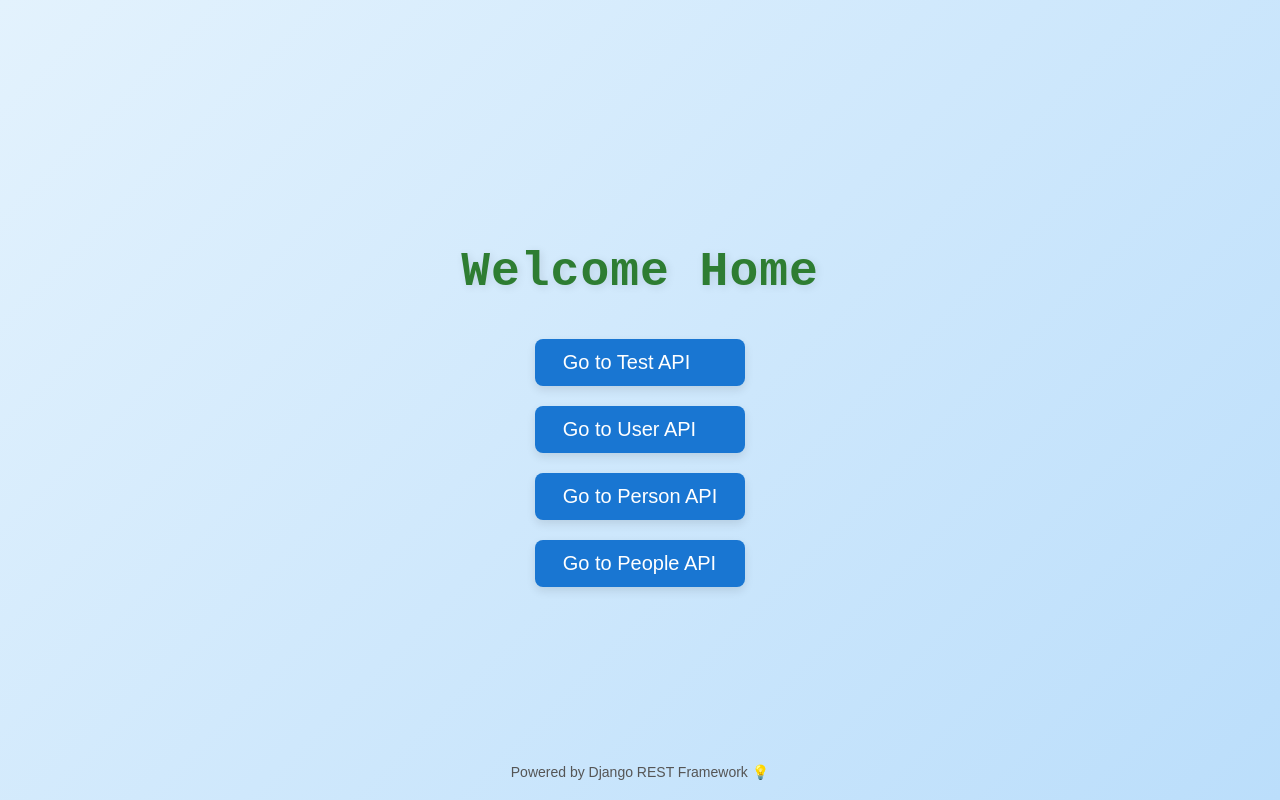
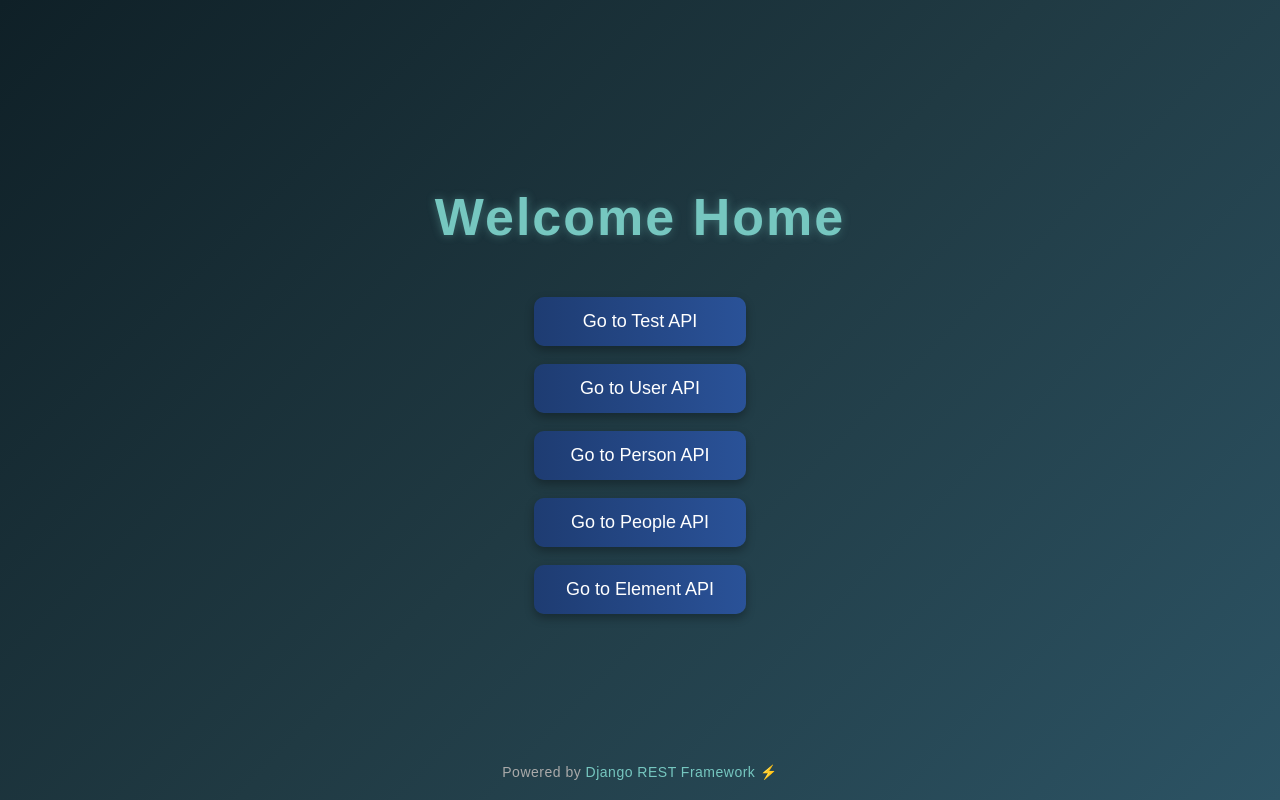
Before and after one commit to waleed-haider38/Django-Rest-Framework-DRF-, a Django app: page / in a window 1280 px wide. Run offline with Django 5.2, Linux system fonts and the light colour scheme.

Commit message:
change style of home.html

```diff
--- a/core/templates/home.html
+++ b/core/templates/home.html
@@ -4,55 +4,67 @@
   <meta charset="UTF-8">
   <title>Welcome Home</title>
   <style>
-    body {
+    /* General reset */
+    * {
       margin: 0;
       padding: 0;
+      box-sizing: border-box;
+    }
+
+    body {
       font-family: "Poppins", sans-serif;
-      background: linear-gradient(135deg, #e3f2fd, #bbdefb);
+      background: linear-gradient(135deg, #0f2027, #203a43, #2c5364); /* dark gradient */
+      color: #f0f0f0;
       display: flex;
       flex-direction: column;
       align-items: center;
       justify-content: center;
       height: 100vh;
+      text-align: center;
     }
 
     h1 {
-      font-size: 48px;
-      color: #2e7d32;
-      font-family: "Courier New", monospace;
-      text-shadow: 2px 2px 8px rgba(0, 0, 0, 0.1);
-      margin-bottom: 40px;
-      letter-spacing: 1px;
-      text-align: center;
+      font-size: 52px;
+      font-weight: 600;
+      letter-spacing: 2px;
+      color: #76c7c0;
+      margin-bottom: 50px;
+      text-shadow: 0 0 10px rgba(118, 199, 192, 0.4);
     }
 
     .link-container {
       display: flex;
       flex-direction: column;
-      gap: 20px;
+      gap: 18px;
     }
 
     a {
-      font-size: 20px;
+      font-size: 18px;
       text-decoration: none;
-      color: white;
-      background-color: #1976d2;
-      padding: 12px 28px;
-      border-radius: 8px;
+      color: #fff;
+      background: linear-gradient(90deg, #1e3c72, #2a5298);
+      padding: 14px 32px;
+      border-radius: 10px;
       transition: all 0.3s ease;
-      box-shadow: 0 4px 10px rgba(0, 0, 0, 0.1);
+      box-shadow: 0 4px 10px rgba(0, 0, 0, 0.3);
     }
 
     a:hover {
-      background-color: #0d47a1;
-      transform: scale(1.05);
+      background: linear-gradient(90deg, #2a5298, #1e3c72);
+      transform: translateY(-3px);
+      box-shadow: 0 6px 14px rgba(0, 0, 0, 0.5);
     }
 
     footer {
       position: absolute;
       bottom: 20px;
       font-size: 14px;
-      color: #555;
+      color: #aaa;
+      letter-spacing: 0.5px;
+    }
+
+    footer span {
+      color: #76c7c0;
     }
   </style>
 </head>
@@ -64,8 +76,9 @@
     <a href="{% url 'user-api' %}">Go to User API</a>
     <a href="{% url 'person-api' %}">Go to Person API</a>
     <a href="{% url 'people-api' %}">Go to People API</a>
+    <a href="{% url 'element-api' %}">Go to Element API</a>
   </div>
 
-  <footer>Powered by Django REST Framework 💡</footer>
+  <footer>Powered by <span>Django REST Framework ⚡</span></footer>
 </body>
 </html>
```
